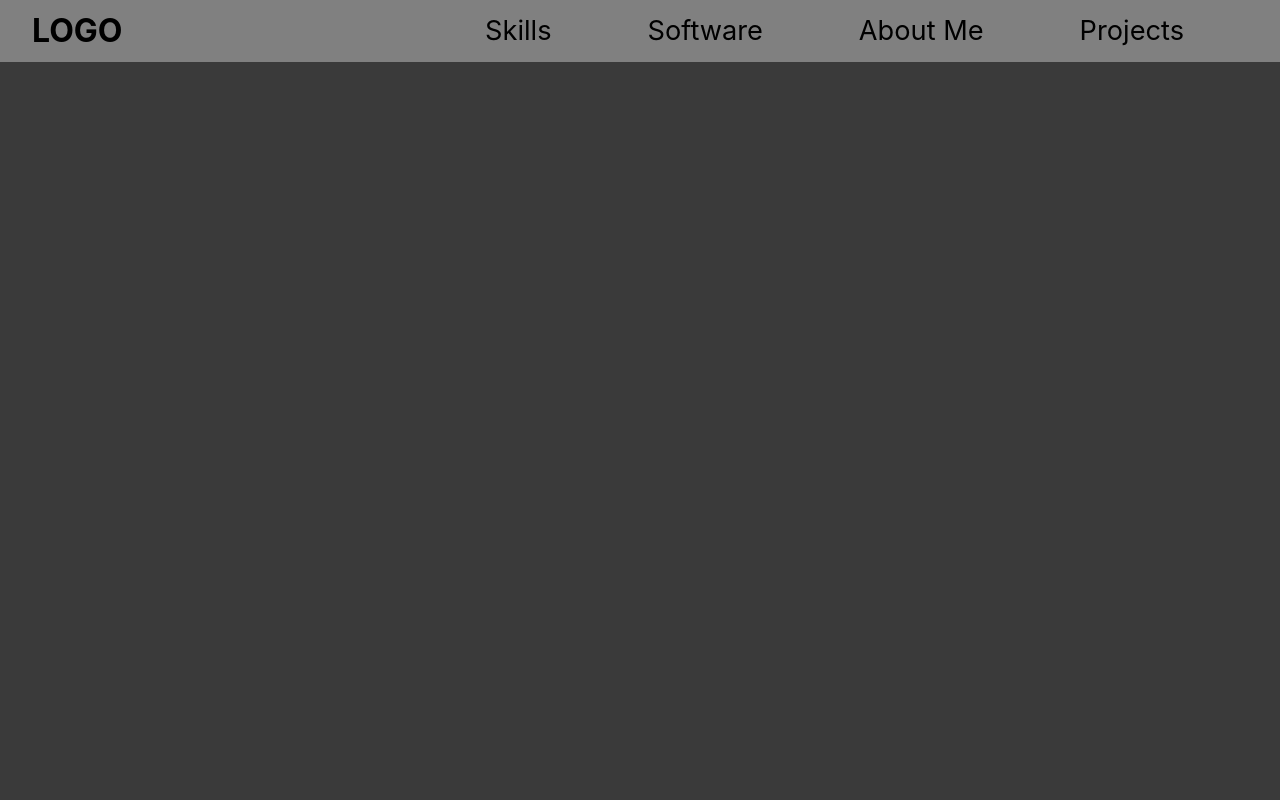
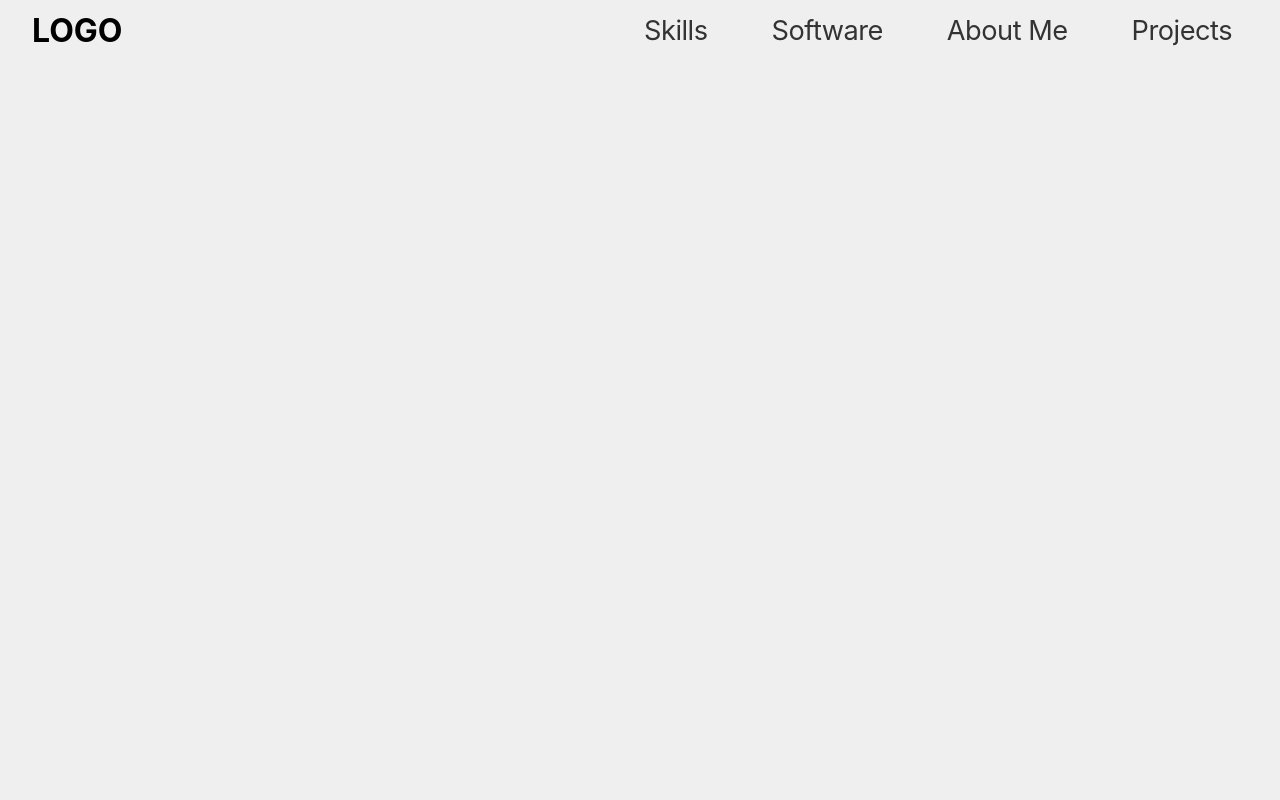
Before and after one commit to kagashi-chris/Website, a React (Create React App) app: page / in a window 1280 px wide. Shown: the top 800 px of the page. Built offline with nearby package versions, Linux system fonts and the light colour scheme.

Commit message:
changed colors of nav and header

```diff
--- a/src/Components/Layout/Header/Header.js
+++ b/src/Components/Layout/Header/Header.js
@@ -3,7 +3,7 @@ import HeaderNav from "./HeaderNav";
 import HeaderLogo from "./HeaderLogo";
 import classes from "./Header.module.css";
 
-import placeHolderImg from "../../../assets/placeholderimg.jpg";
+import placeHolderImg from "../../../assets/placeholderimg2.jpg";
 
 const Header = (props) => {
   return (
--- a/src/Components/Layout/Header/Header.module.css
+++ b/src/Components/Layout/Header/Header.module.css
@@ -4,7 +4,7 @@
   align-items: center;
   width: 100%;
   padding: 0.5% 0;
-  background-color: gray;
+  background-color: #efefef;
   position: sticky;
   top: 0;
   z-index: 100;
--- a/src/Components/Layout/Header/HeaderNav.module.css
+++ b/src/Components/Layout/Header/HeaderNav.module.css
@@ -2,5 +2,10 @@
   display: flex;
   align-items: center;
   list-style: none;
-  padding-right: 5rem;
+  padding-right: 2rem;
+
+  text-align: center;
+  font-weight: 800;
+  color: #333;
+  letter-spacing: -0.5px;
 }
--- a/src/Components/Layout/Header/HeaderNavElement.module.css
+++ b/src/Components/Layout/Header/HeaderNavElement.module.css
@@ -1,5 +1,5 @@
 .nav__items {
-  margin-left: 4rem;
+  margin-left: 2rem;
   text-decoration: none;
   padding: 0.5rem 1rem;
 }
```
Also changed, not shown: src/assets/placeholderimg2.jpg (added).
